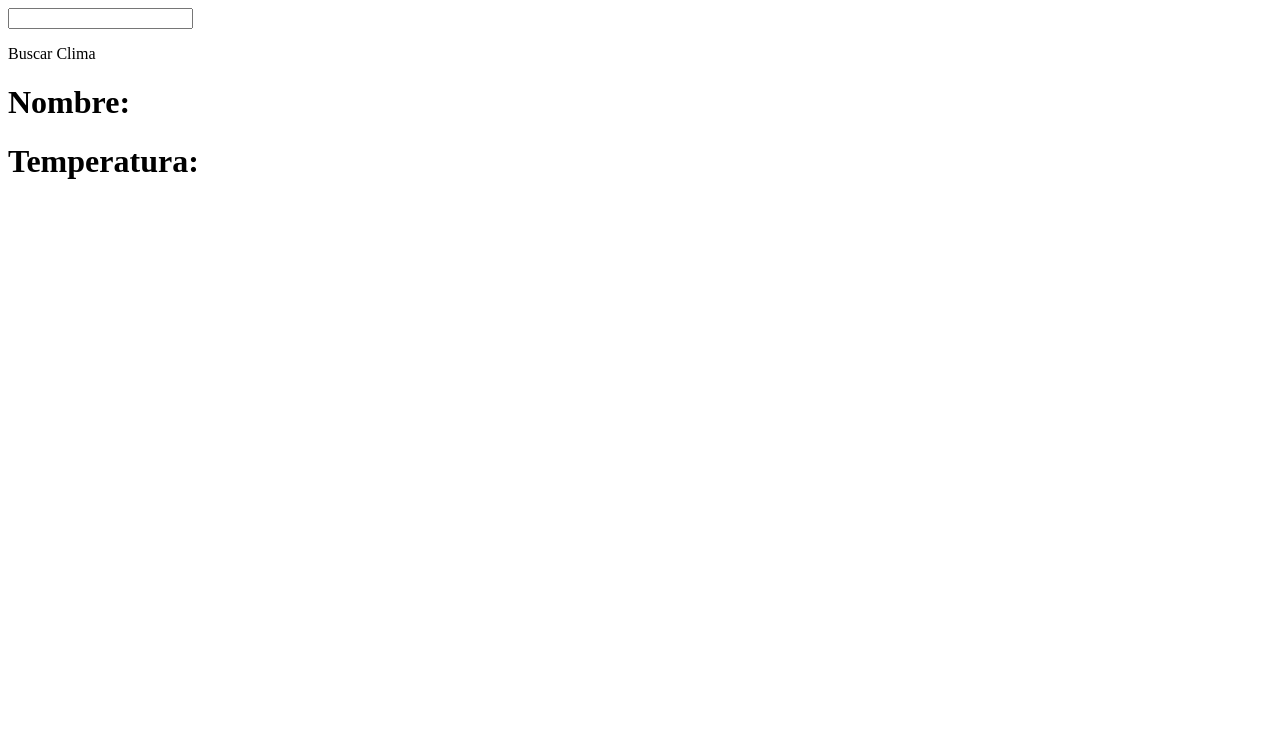
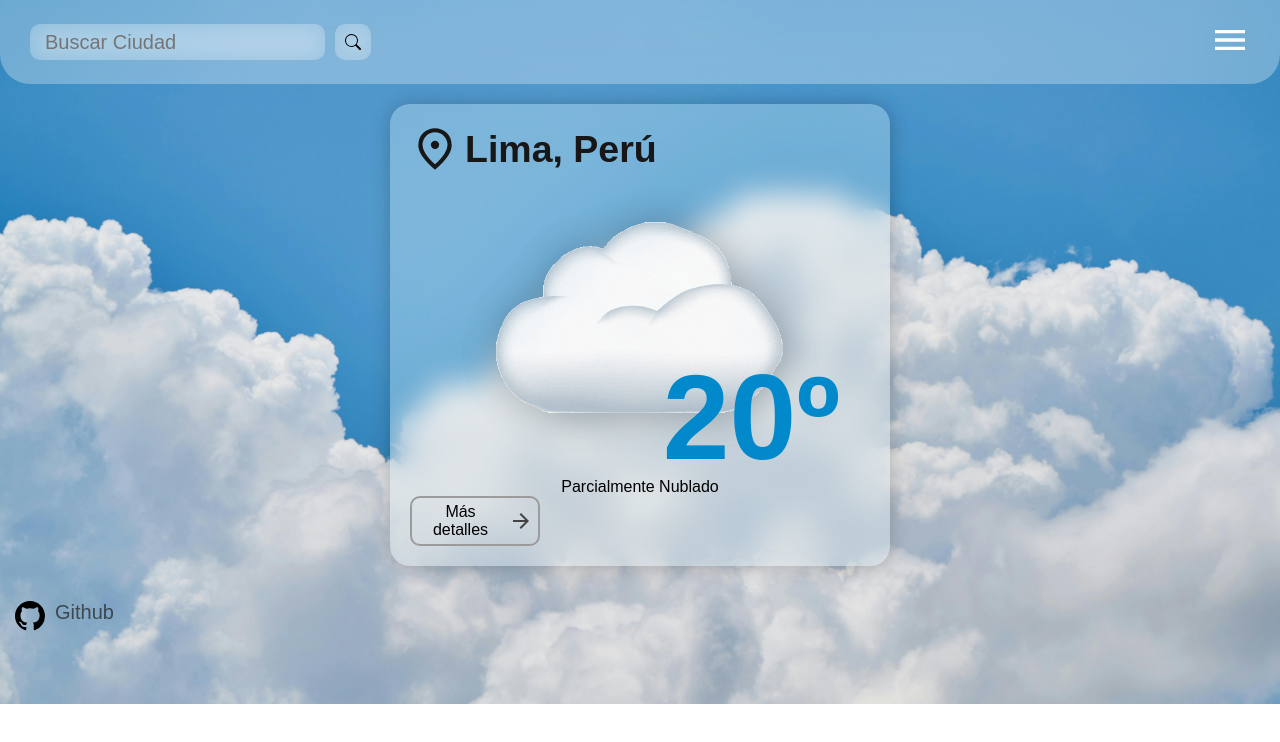
Before and after one commit to FabrizioEche22/Wheater, a website: page public/index.html in a window 1280 px wide. Drawn offline with Linux system fonts and the light colour scheme; a web font is replaced by a local one.

Commit message:
Frontend de la página (alpha)

```diff
--- a/public/index.html
+++ b/public/index.html
@@ -1,16 +1,73 @@
 <!DOCTYPE html>
-<html lang="es">
+<html lang="en">
 <head>
-  <title>Clima</title>
+  <meta charset="UTF-8">
+  <meta http-equiv="X-UA-Compatible" content="IE=edge">
+  <meta name="viewport" content="width=device-width, initial-scale=1.0">
+  <link rel="stylesheet" href="style.css">
+
+  <link rel="preconnect" href="https://fonts.googleapis.com">
+<link rel="preconnect" href="https://fonts.gstatic.com" crossorigin>
+<link href="https://fonts.googleapis.com/css2?family=Bebas+Neue&family=IBM+Plex+Sans+Thai+Looped:wght@100;200;300;400;500;600;700&family=Montserrat:ital,wght@0,100..900;1,100..900&family=Noto+Sans:ital,wght@0,100..900;1,100..900&family=Oswald:wght@200..700&family=Teachers:ital,wght@0,400..800;1,400..800&display=swap" rel="stylesheet">
+
+  <title>Weather</title>
 </head>
 <body>
+  <header>
+    <div class="objetos">
+      <div class="inputBusqueda">
+        <input type="text" placeholder="Buscar Ciudad" id="input">
+        <div class="btnSend" onclick="buscarClima()">
+          <img src="./imgs/search.svg" alt="">
+        </div>
+      </div>
+      <div class="config">
+        <img src="./imgs/menu.svg" alt="" id="icon">
+        <!-- <div class="listConfig">
+          <a href="">
+            <img src="" alt="">
+            <p>Config1</p>
+          </a>
+          <a href="">
+            <img src="" alt="">
+            <p>Config1</p>
+          </a>
+          <a href="">
+            <img src="" alt="">
+            <p>Config1</p>
+          </a>
+        </div> -->
+      </div>
+    </div>
+  </header>
 
-  <!-- Aqui estan los datos principales del npm, como tal estos son los principales y si, pueden ser metidos en un div y todo eso. -->
-  <input type="text" id="input">
-  <p onclick="buscarClima()">Buscar Clima</p>
-  <h1 id="location">Nombre: </h1>
-  <h1 id="temperatura">Temperatura: </h1>
-
+  <main>
+    <section>
+      <div class="weatherBox">
+        <div class="infoTitle">
+          <img src="./imgs/location.svg" alt="">
+          <h1 id="location">Lima, Perú</h1>
+        </div>
+        <div class="imgR">
+          <img src="./anim/nube.gif" alt="" id="imageR">
+        </div>
+        <h1 id="temperatura">20º</h1>
+        <p id="p">Parcialmente Nublado</p>
+        <div class="moreInfo">
+          <p>Más detalles</p>
+          <img src="./imgs/flechita.svg" alt="">
+        </div>
+      </div>
+    </section>
+  </main>
+  <footer>
+    <div class="links">
+      <li>
+        <img src="./imgs/github.svg">
+        <p href="#">Github</p>
+      </li>
+    </div>
+  </footer>
   <script>
     function buscarClima() {
       let ciudad = document.getElementById('input').value;
@@ -19,8 +76,9 @@
       fetch(url) // Utiliza la variable 'url' en la solicitud fetch, solicitando los datos del js papu
         .then(response => response.json())
         .then(data => {
-          document.getElementById('location').textContent = `Nombre: ${data.nombre}` //Datos
-          document.getElementById('temperatura').textContent = `Temperatura: ${data.temperatura}`
+          document.getElementById('location').textContent = `${data.nombre}` //Datos
+          document.getElementById('temperatura').textContent = `${data.temperatura}º`
+          document.getElementById('p').textContent = `${data.datos}`
         })
         .catch(error => console.error('Error de clima'))
     }
--- /dev/null
+++ b/public/style.css
@@ -0,0 +1,147 @@
+* {
+  margin: 0%;
+  padding: 0%;
+  box-sizing: border-box;
+  font-family: "Teachers", sans-serif;
+  font-optical-sizing: auto;
+  font-style: normal;
+}
+
+body {
+  background: url('./imgs/cielo.jpg');
+  background-size: cover;
+  background-repeat: no-repeat;
+  font-family: 'Segoe UI', Tahoma, Geneva, Verdana, sans-serif;
+  background-position: center -150px;
+}
+
+header {
+  background-color: rgba(255, 255, 255, 0.296);
+  padding: 20px 30px;
+  border-radius: 0 0 30px 30px;
+  color: #babaff;
+  backdrop-filter: blur(12px);
+}
+
+.objetos {
+  display: flex;
+  justify-content: space-between;
+  align-items: center;
+}
+
+.objetos input {
+  width: 100%;
+  font-size: 20px;
+  border-radius: 10px;
+  padding: 5px 15px;
+  background-color: #ffffff2b;
+  backdrop-filter: blur(12px);
+  outline: none;
+  border: none;
+}
+
+input:focus {
+  outline: none;
+  border: none;
+}
+
+.inputBusqueda {
+  display: flex;
+  align-items: stretch;
+  gap: 10px;
+}
+
+.inputBusqueda .btnSend {
+  background-color: #ffffff2b;
+  backdrop-filter: blur(12px);
+  padding: 10px;
+  border-radius: 10px;
+  cursor: pointer;
+  transition-duration: 300ms;
+  display: flex;
+}
+
+.inputBusqueda .btnSend:hover {
+  filter: brightness(0.7);
+}
+
+.config #icon {
+  cursor: pointer;
+}
+
+main {
+  display: grid;
+  justify-content: center;
+}
+
+section {
+  background-color: rgba(234, 250, 255, 0.287);
+  box-shadow: 2px 2px black;
+  box-shadow: 1px 1px 20px 0px #0000003b;
+  margin: 20px;
+  backdrop-filter: blur(15px);
+  padding: 20px;
+  width: 500px;
+  border-radius: 20px;
+}
+
+.infoTitle {
+  font-size: 25px;
+  color: #171717;
+  display: flex;
+  align-items: center;
+  gap: 5px;
+}
+
+.weatherBox {
+  display: flex;
+  flex-direction: column;
+  text-align: center;
+}
+
+.imgR img {
+  height: 300px;
+  width: auto;
+  border-radius: 0 30px 30px 0;
+  opacity: 0.9;
+  filter: drop-shadow(2px 2px 20px #0000004b);
+}
+
+#temperatura {
+  font-size: 120px;
+  text-align: center;
+  position: absolute;
+  color: rgb(1,137,204);
+color: linear-gradient(85deg, rgba(1,137,204,1) 29%, rgba(129,216,248,1) 76%, rgba(143,218,251,1) 100%);
+  right: 50px;
+  bottom: 80px;
+}
+
+.moreInfo {
+  display: flex;
+  max-width: 130px;
+  gap: 5px;
+  border: 2px rgb(155, 155, 155) solid;
+  padding: 5px;
+  border-radius: 10px;
+  align-items: center;
+  cursor: pointer;
+  transition-duration: 300ms;
+}
+
+.moreInfo:hover {
+  filter: brightness(0.6);
+}
+.links {
+  font-size: 20px;
+  padding: 15px;
+  color: rgba(18, 18, 18, 0.637);
+  bottom: 0%;
+}
+
+.links li {
+  max-width: min-content;
+  gap: 10px;
+  display: flex;
+  cursor: pointer;
+}
```
Also changed, not shown: index.js (+4 -3 lines), public/indexsaj.html (added, +29 -0 lines), public/anim/nube.gif (added), public/anim/nublado.gif (added), public/anim/nublado.png (added), public/imgs/cielo.jpg (added), public/imgs/flechita.svg (added), public/imgs/github.svg (added), public/imgs/location.svg (added), public/imgs/menu.svg (added), public/imgs/prisma.png (added), public/imgs/search.svg (added), public/imgs/send.svg (added).
